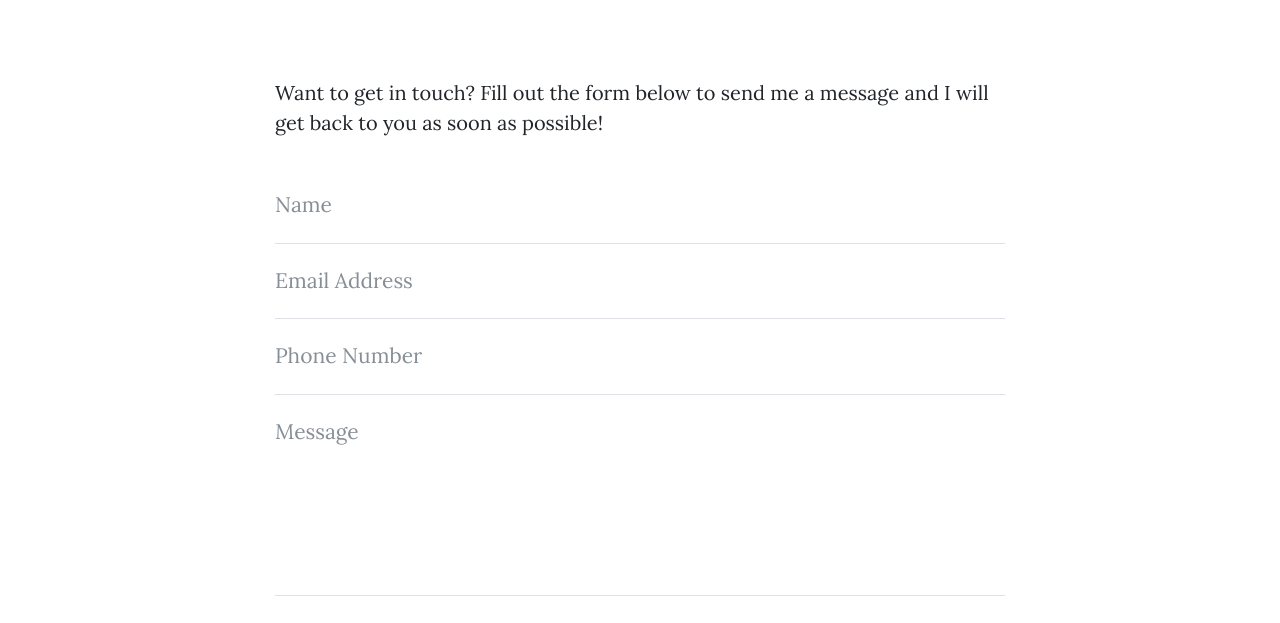
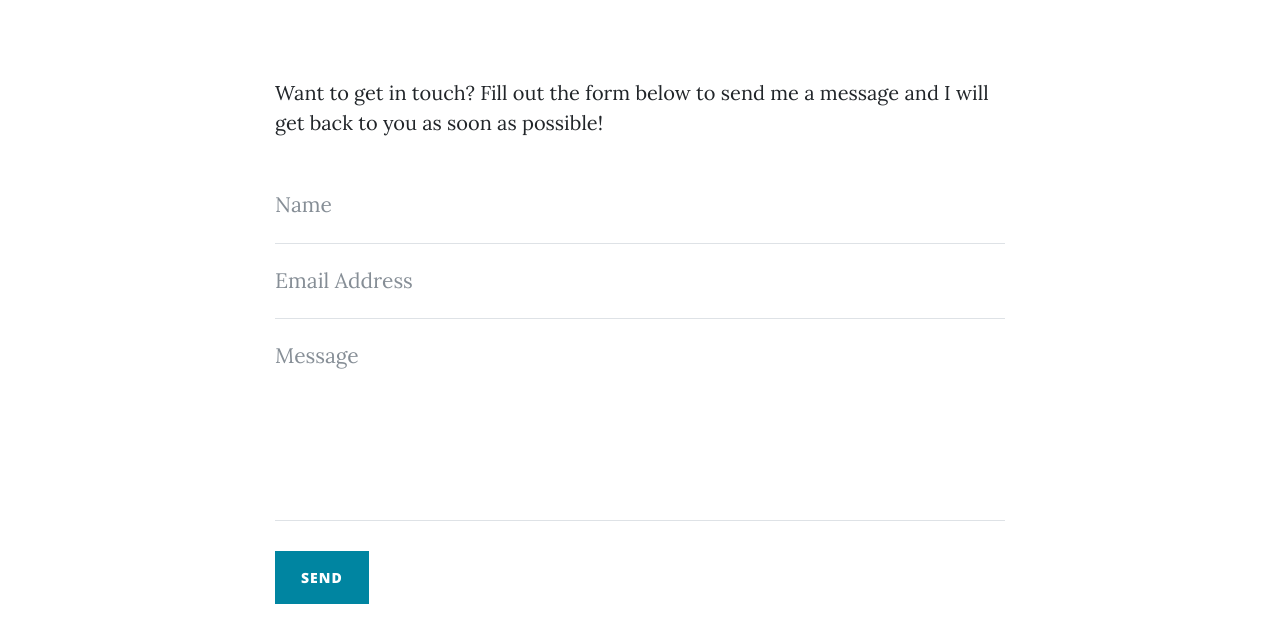
Before and after one commit to bijoyandas/bijoyandas.github.io, a website: page contact.html in a window 1280 px wide. Shown: the part 534-1157 px from the top of the page. Drawn offline with nearby package versions, Linux system fonts and the light colour scheme.

Commit message:
Modification of files

```diff
--- a/contact.html
+++ b/contact.html
@@ -91,13 +91,6 @@
               </div>
             </div>
             <div class="control-group">
-              <div class="form-group col-xs-12 floating-label-form-group controls">
-                <label>Phone Number</label>
-                <input type="tel" class="form-control" placeholder="Phone Number" id="phone" required data-validation-required-message="Please enter your phone number.">
-                <p class="help-block text-danger"></p>
-              </div>
-            </div>
-            <div class="control-group">
               <div class="form-group floating-label-form-group controls">
                 <label>Message</label>
                 <textarea rows="5" class="form-control" placeholder="Message" id="message" required data-validation-required-message="Please enter a message."></textarea>
```
Also changed, not shown: index.html (+1 -1 lines), img/contact-bg.jpg (added), 1 other file.
